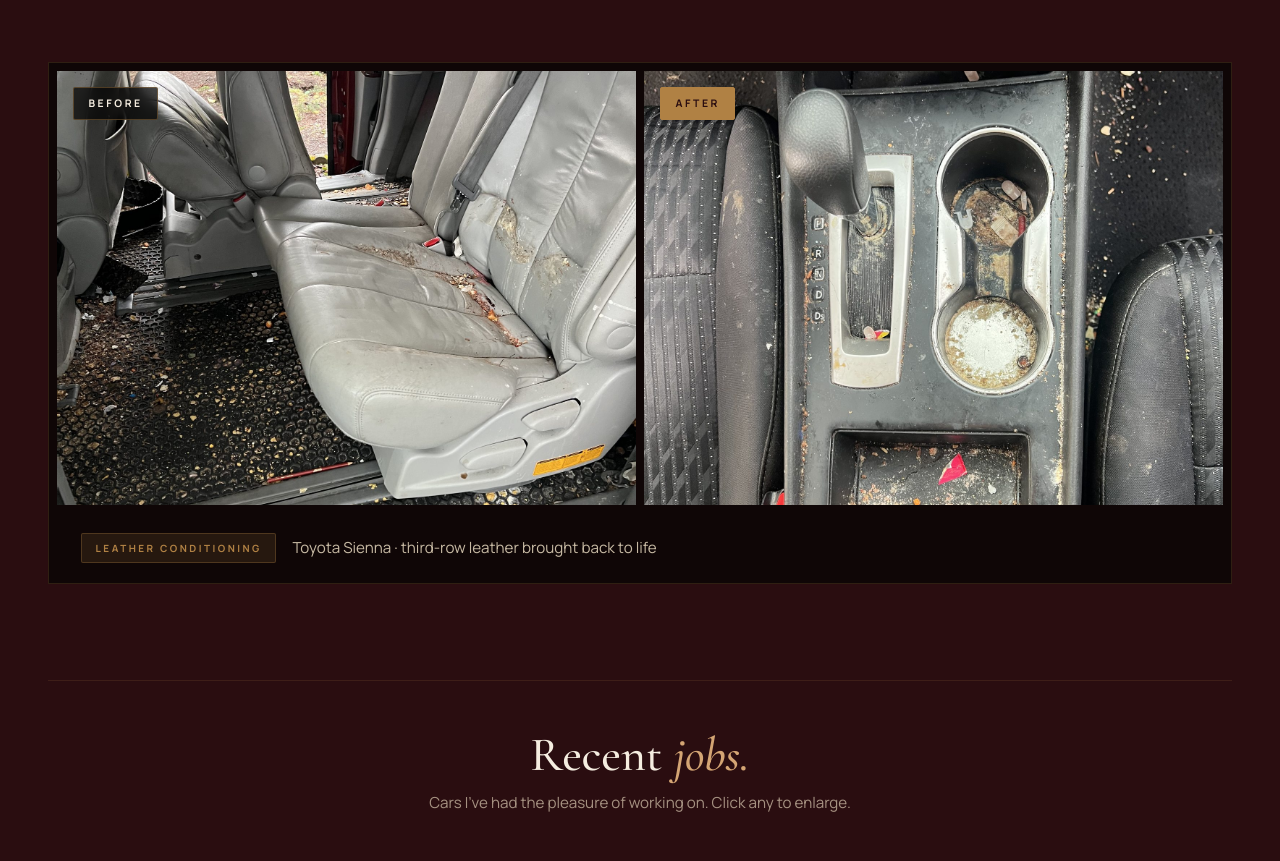
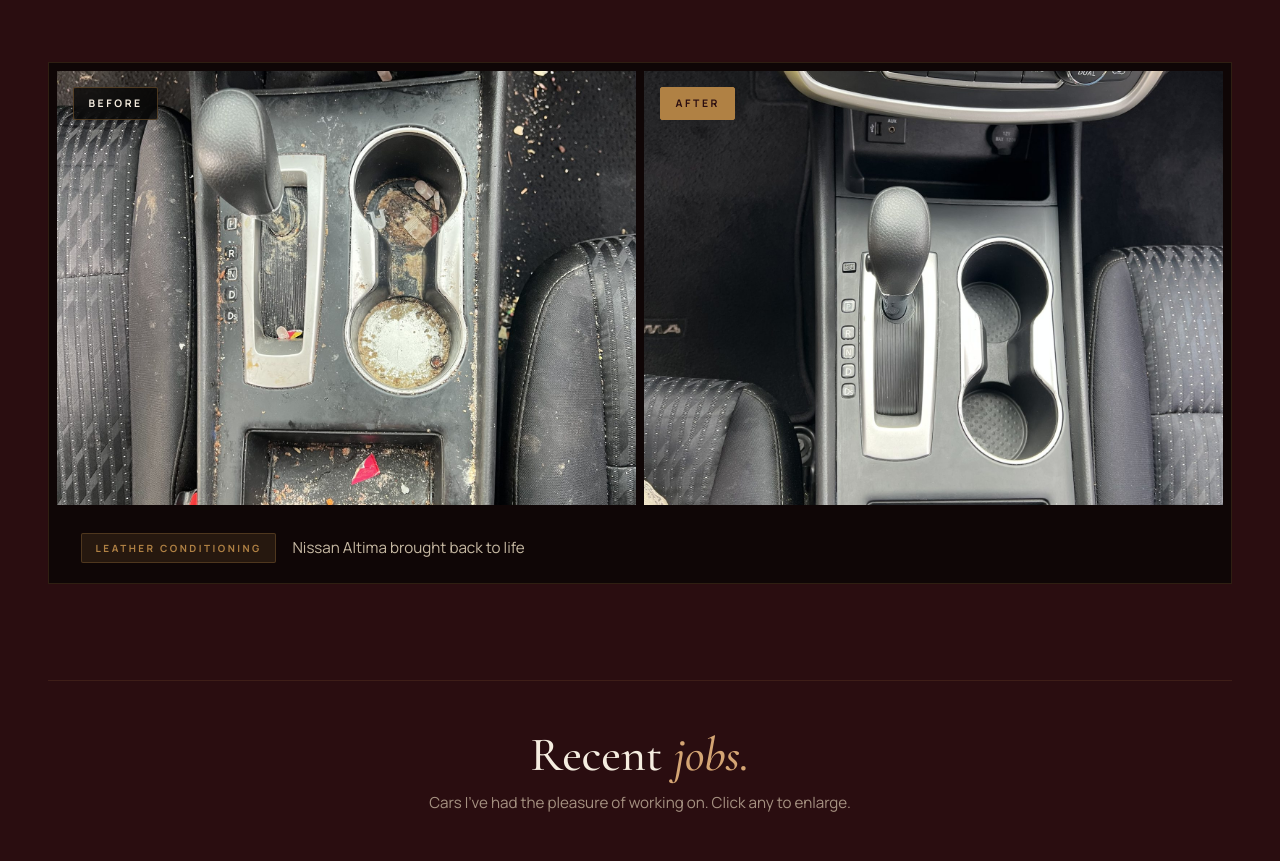
Before and after one commit to urenaalex11-ctrl/aumobiledetailing, a plain HTML site: page index.html in a window 1280 px wide. Shown: the part 5520-6381 px from the top of the page. Drawn offline with nearby package versions, Linux system fonts and the light colour scheme.

Commit message:
Changing file for Minivan to Nissan Altima

```diff
--- a/index.html
+++ b/index.html
@@ -1637,15 +1637,15 @@
       <div class="ba-pair">
         <div class="ba-side ba-before">
           <span class="ba-label">Before</span>
-          <img src="assets/photos/before-minivan-row.jpeg" alt="Dirty third-row leather seats" loading="lazy">
+          <img src="assets/photos/after-minivan-row.jpeg" alt="Dirty third-row leather seats" loading="lazy">
         </div>
         <div class="ba-side ba-after">
           <span class="ba-label">After</span>
-          <img src="assets/photos/after-minivan-row.jpeg" alt="Third-row leather seats cleaned and conditioned" loading="lazy">
+          <img src="assets/photos/before-minivan-seat.jpeg" alt="Third-row leather seats cleaned and conditioned" loading="lazy">
         </div>
         <div class="ba-caption">
           <span class="ba-tag">Leather Conditioning</span>
-          Toyota Sienna · third-row leather brought back to life
+          Nissan Altima brought back to life
         </div>
       </div>
     </div>
```
